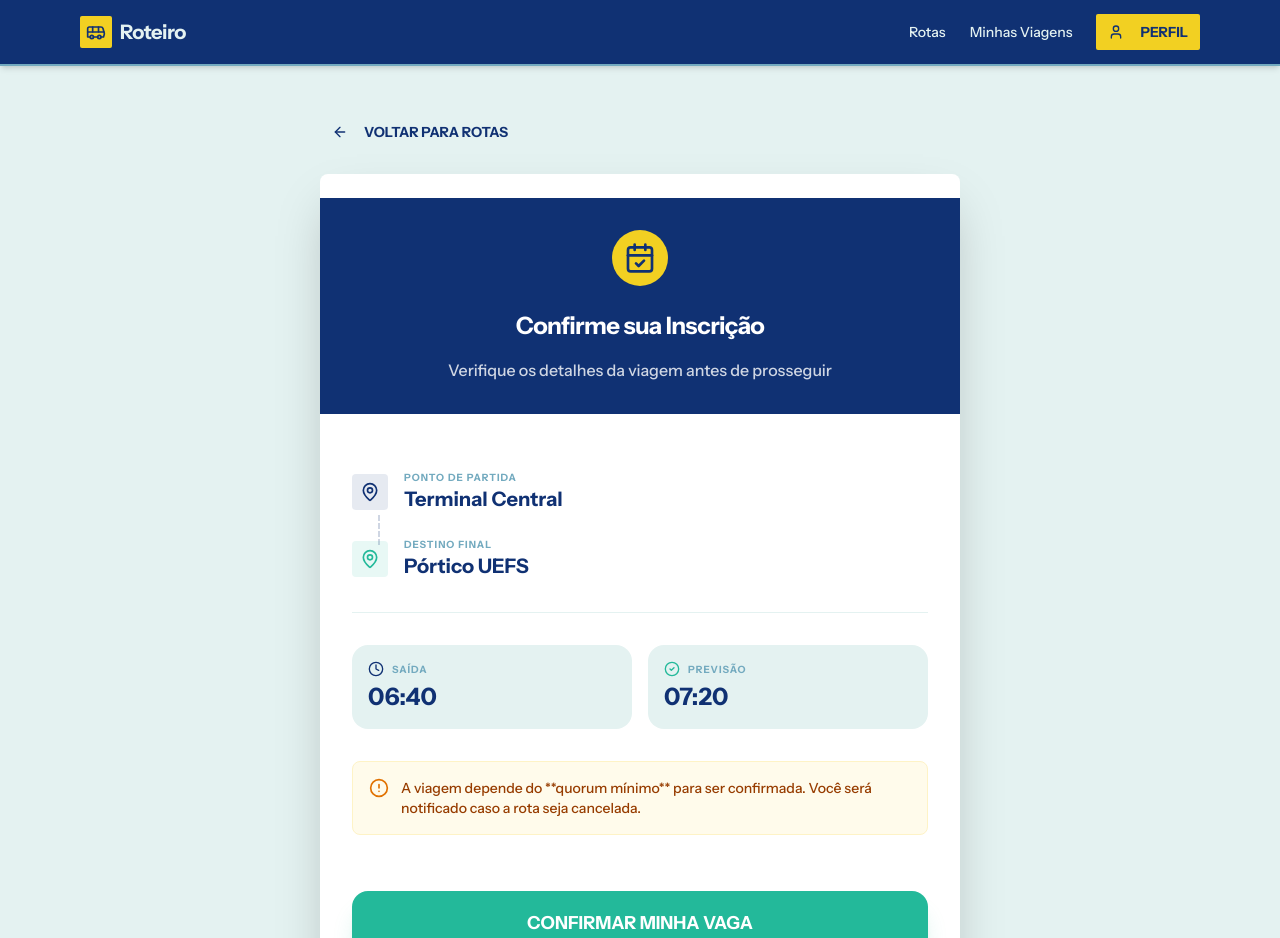
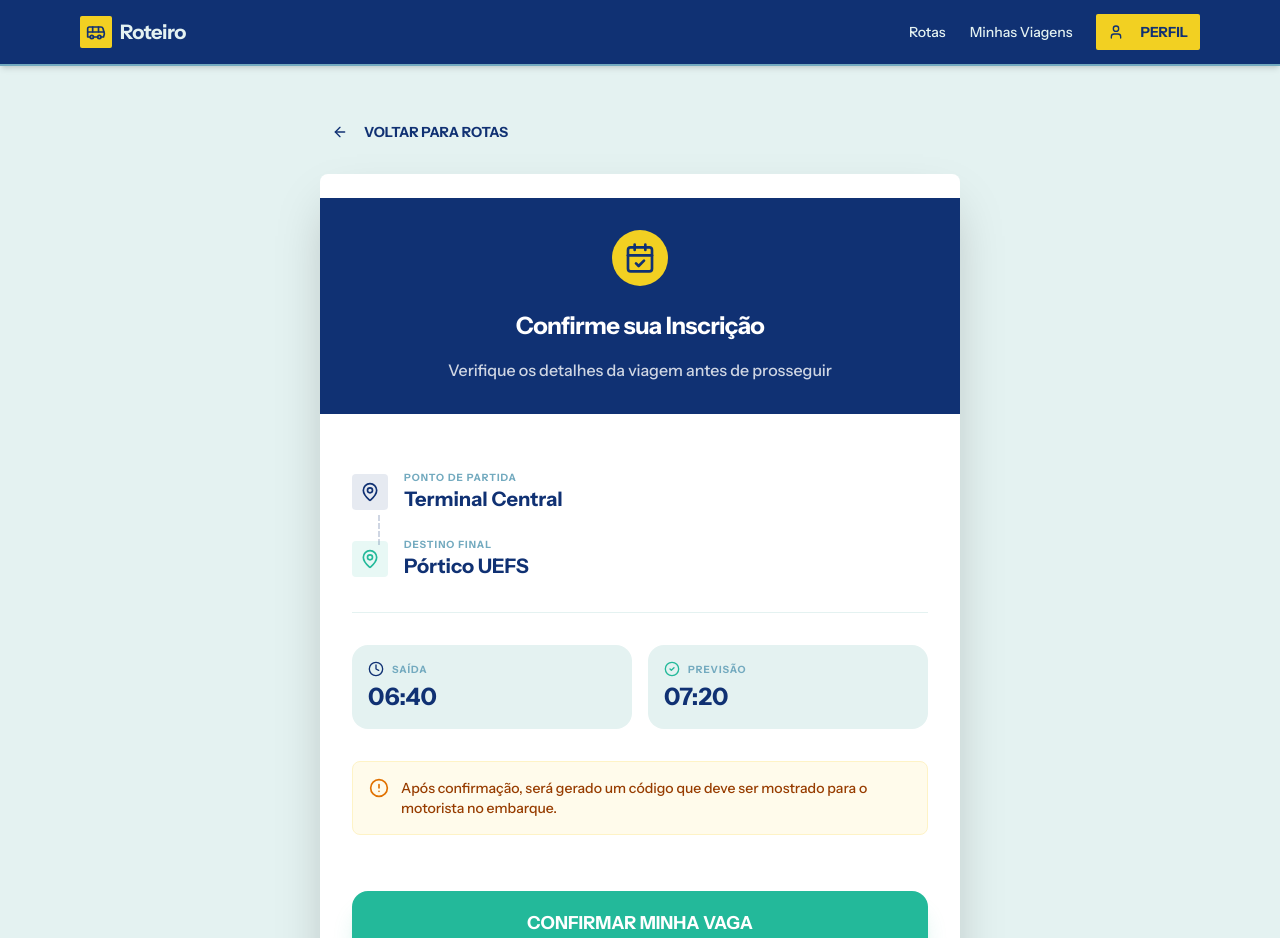
Before and after one commit to davidm34/mi-eng-software-telas, a Next.js app: page /passageiro/confirmacao in a window 1280 px wide. Shown: the top 938 px of the page. Built offline with nearby package versions, Linux system fonts and the light colour scheme.

Commit message:
alteração de avisos

```diff
--- a/app/passageiro/confirmacao/page.tsx
+++ b/app/passageiro/confirmacao/page.tsx
@@ -111,7 +111,7 @@ export default function ConfirmacaoInscricao() {
             <div className="flex gap-3 bg-amber-50 border border-amber-100 p-4 rounded-xl">
               <AlertCircle className="h-5 w-5 text-amber-600 shrink-0" />
               <p className="text-sm text-amber-800 font-medium">
-                A viagem depende do **quorum mínimo** para ser confirmada. Você será notificado caso a rota seja cancelada.
+                Após confirmação, será gerado um código que deve ser mostrado para o motorista no embarque.
               </p>
             </div>
           </CardContent>
--- a/app/passageiro/status/page.tsx
+++ b/app/passageiro/status/page.tsx
@@ -129,7 +129,7 @@ export default function StatusViagemInscrita() {
                 className="w-full h-16 bg-[#103173] hover:bg-[#103B73] text-white font-black text-lg rounded-2xl shadow-lg transition-all active:scale-95 flex items-center gap-3"
               >
                 <QrCode className="h-6 w-6 text-[#F2D022]" />
-                VALIDAR CÓDIGO DO MOTORISTA
+                VISUALIZAR CÓDIGO
               </Button>
 
               <Button
```
